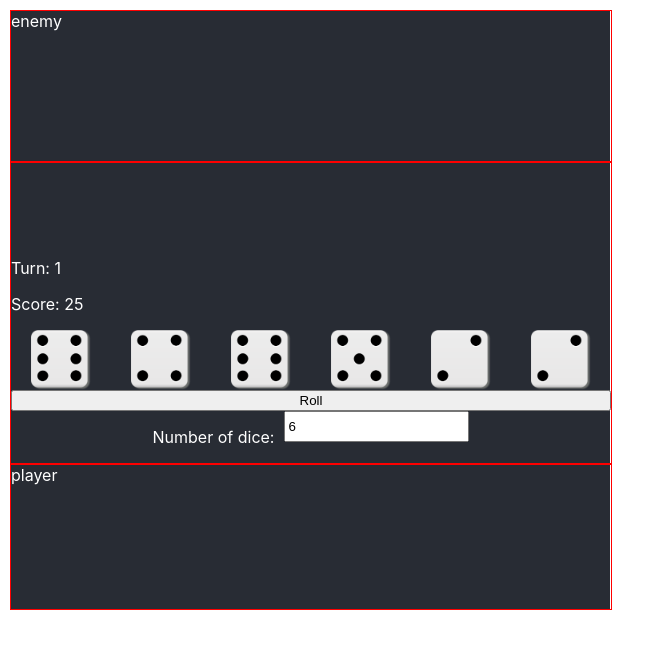
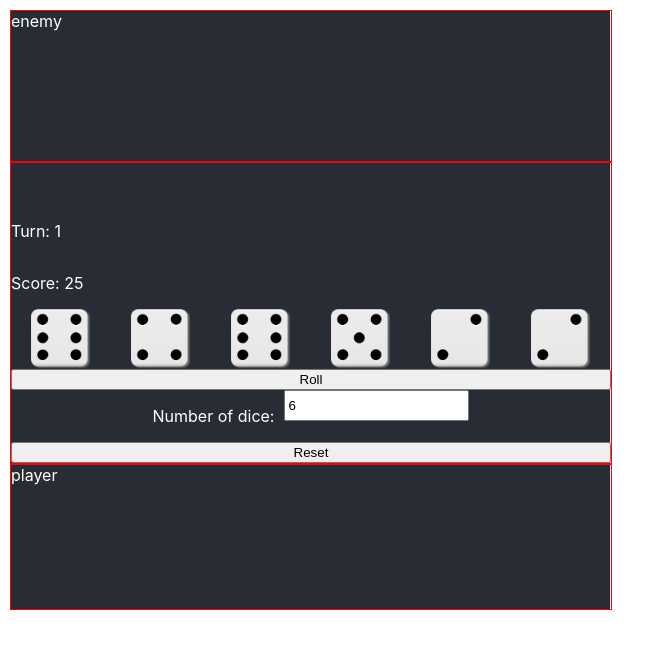
Before and after one commit to TravisJN/crapsbattle, a React (Create React App) app: page / in a window 1280 px wide. Shown: the top 648 px of the page, without its empty margins (0-665 px from the left). Built offline with nearby package versions, Linux system fonts and the light colour scheme.

Commit message:
Add reset

```diff
--- a/src/App.tsx
+++ b/src/App.tsx
@@ -12,16 +12,17 @@ interface State {
 
 class App extends Component<Props, State> {
     private mGameModel: GameStateModel;
+    private static InitialState: State = {
+        currentScore: 0,
+        currentTurn: 1,
+    };
 
   constructor(props) {
     super(props);
 
     this.mGameModel = new GameStateModel();
 
-    this.state = {
-        currentScore: 0,
-        currentTurn: 1,
-    }
+    this.state = App.InitialState;
   }
 
   render() {
@@ -36,6 +37,7 @@ class App extends Component<Props, State> {
             totalPoints={this.state.currentScore}
             currentTurn={this.state.currentTurn}
             currentState={this.mGameModel.currentState}
+            reset={this.reset}
         />
         </div>
         <div className="player">
@@ -52,6 +54,11 @@ class App extends Component<Props, State> {
         currentTurn: this.mGameModel.turn,
     });
   }
+
+  private reset = () => {
+      this.mGameModel = new GameStateModel();
+      this.setState(App.InitialState);
+  }
 }
 
 
--- /dev/null
+++ b/src/components/GameBoard.css
@@ -0,0 +1,4 @@
+.game-board {
+    display: flex;
+    flex-direction: column;
+}
--- a/src/components/GameBoard.tsx
+++ b/src/components/GameBoard.tsx
@@ -1,13 +1,15 @@
 import React, { Component } from 'react';
 import DiceRoller from './DiceRoller';
-import GameStateModel, { GAMESTATE } from '../data/GameStateModel';
+import { GAMESTATE } from '../data/GameStateModel';
 import DieModel from '../data/DieModel';
+import './GameBoard.css';
 
 interface Props {
     setRolledDice: (rolledDice: DieModel[])=>void;
     totalPoints: number;
     currentTurn: number;
     currentState: GAMESTATE;
+    reset: () => void;
  }
 
 interface State {
@@ -31,7 +33,11 @@ class GameBoard extends Component<Props, State> {
             <div className="game-board">
                 <p>Turn: {this.props.currentTurn}</p>
                 <p>Score: {this.props.totalPoints}</p>
-                <DiceRoller setRolledDice={this.props.setRolledDice} canRollDice={this.props.currentState === GAMESTATE.ROLLING} />
+                <DiceRoller
+                    setRolledDice={this.props.setRolledDice}
+                    canRollDice={this.props.currentState !== GAMESTATE.FIGHTING}
+                />
+                <button onClick={this.props.reset}>Reset</button>
             </div>
         )
     }
```
